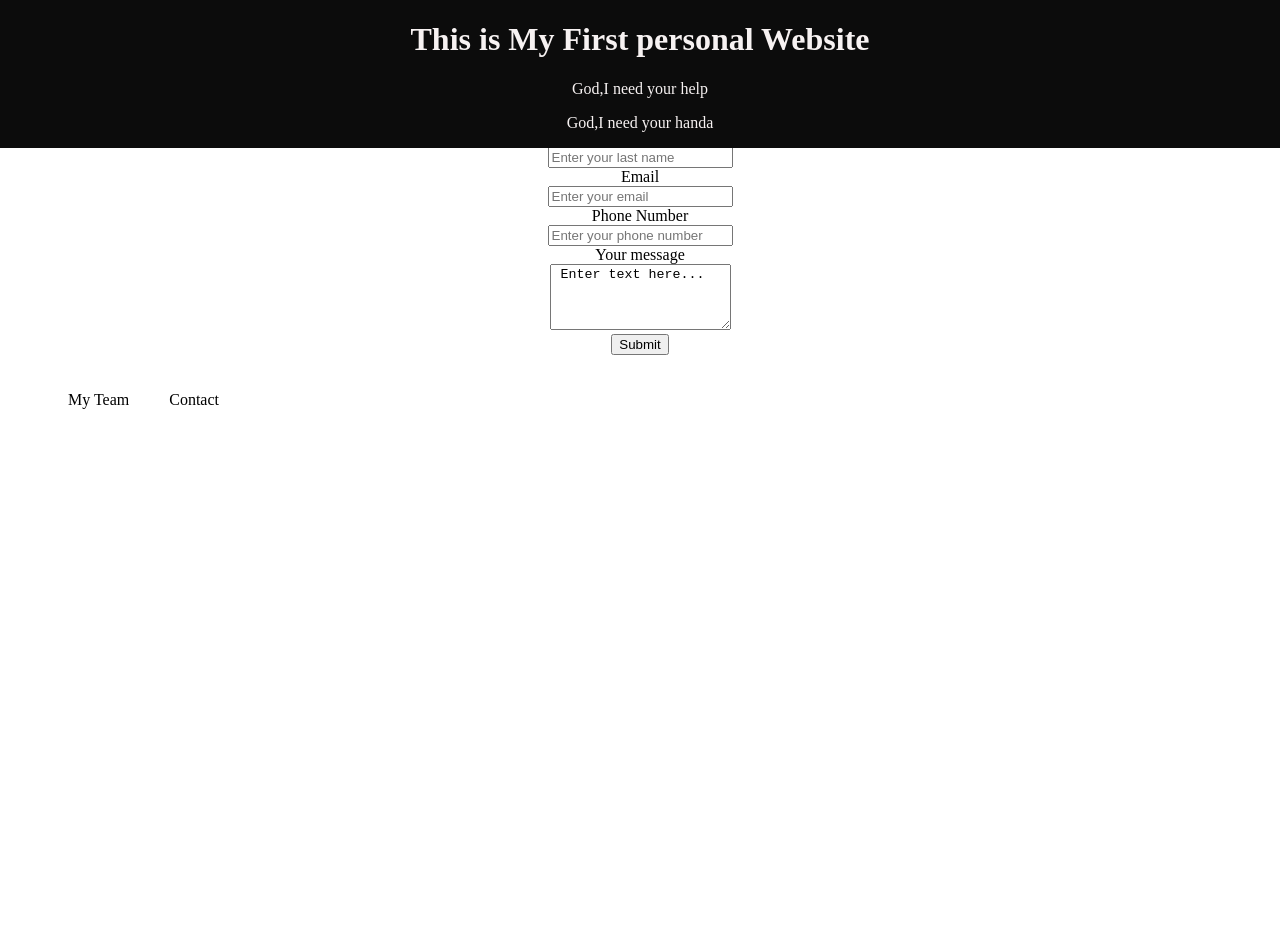
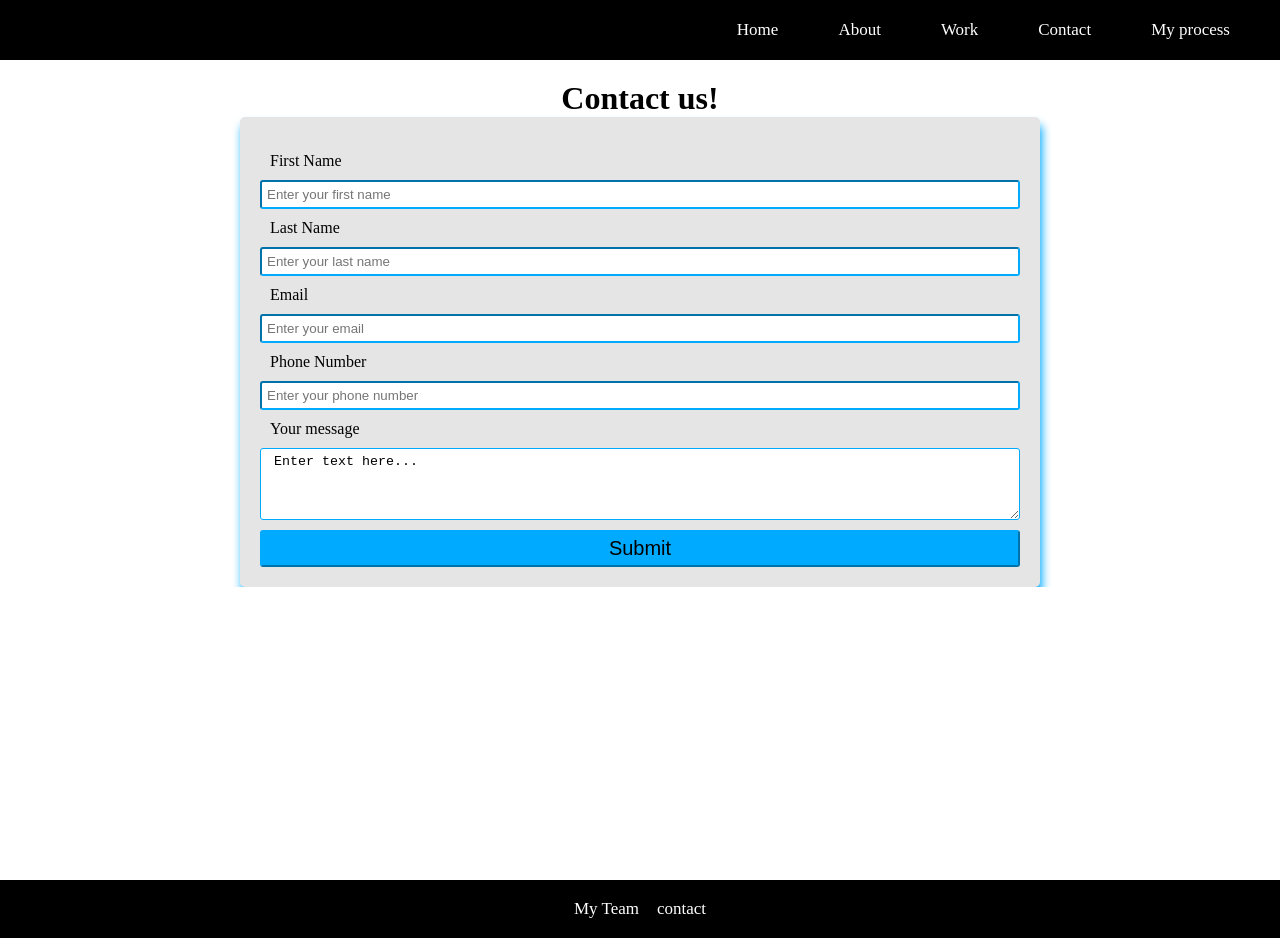
Before and after one commit to Mugema123/My-Brand-Mugema, a plain HTML site: page index.html in a window 1280 px wide. Before the commit the page ends 800 px from the top, so only its background shows below. Drawn offline with Linux system fonts and the light colour scheme.

Commit message:
'contact'

```diff
--- a/index.html
+++ b/index.html
@@ -5,98 +5,215 @@
     <meta http-equiv="X-UA-Compatible" content="IE=edge">
     <title>My Brand</title>
     <style >
-    form,button {
+    *{
+    		margin: 0px;
+    		padding: 0px;
+    	}
+
+    	*{
+  box-sizing:border-box;
+}
+
+
+    	html, body{
+    		height: 100%;
+    	}
+#container{
+	min-height: 100%;
+}
+#main-session{
+	overflow: auto;
+	margin-top: 80px;
 	text-align: center;
+
+}
+
+.nav {
+
+		background-color: black;
+		position: fixed;
+		top: 0;
+		left: 0;
+		right: 0;
+		padding: 20px;
+
+	}
+
+.nav-link ul {
+     float: right;
+	display: inline-flex;
+
+	list-style: none;
+}
+.nav-link a {
+
+	text-decoration: none;
+	margin: 10px;
+	color: white;
+	font-size: 17px;
+	padding: 20px;
+}
+
+.nav a:hover {
+  background: #ddd;
+  color: black;
+}
+
+form {
+	max-width:800px;
+    background-color:#E5E5E5;
+    margin:0 auto;
+	padding: 20px;
+	border-radius:5px;
+    box-shadow:2px 8px 10px  #00AAFF;
 }
 
 label {
+	display: block;
+	padding: 10px;
+}
+
+.control-form {
+
+	text-align: left;
+	margin-top:5px;
+}
+.control-form input, .control-form textarea ,.control-form button{
 
 	display: block;
+	width:100%;
+    padding:5px;
+    border-radius:3px;
+    border-color:#00AAFF;
+
+
 }
 
-ul {
-	display: flex;
-	flex: right;
-	list-style: none;
+.control-form button{
+	margin-top: 10px;
+	background-color: #00AAFF;
+	font-size: 20px;
 }
 
-li{
-	margin: 20px;
+
+#footer {
+	background-color: black;
+	color: white;
+	position: relative;
+
+	text-align: center;
+	clear: both;
 }
 
-    .head-title {
-                  color: rgb(247, 242, 242);
-                background-color: rgb(12, 12, 12);
-                text-align: center;
-                position: fixed;
-                left: 0;
-                top: 0;
-                right: 0;
+#footer ul {
+
+	display: inline-flex;
+	padding: 10px;
+	list-style: none;
+
 }
+
+#footer li{
+	margin: 9px;
+}
+
+#footer a{
+
+
+	text-decoration: none;
+		color: white;
+	font-size: 17px;
+
+}
+
+
+
     </style>
 </head>
 
 <body>
 
-<header>
+	<header class="nav">
+
 		<nav class="nav-link">
 
 			<ul>
-			<li>Home</li>
-			<li>About</li>
-			<li>Work</li>
-			<li>My process</li>
+				<li><a href="#">Home</a></li>
+				<li><a href="#">About</a></li>
+				<li><a href="#">Work</a></li>
+				<li><a href="#">Contact</a></li>
+				<li><a href="#">My process</a></li>
 			</ul>
 
 		</nav>
-    <div class="head-title">
-        <h1>
-            This is My First personal Website
-        </h1>
-        <p>God,I need your help</p>
-        <p>God,I need your handa</p>
+
+	</header>
+
+	<div id="container">
+
+		<div id="main-session">
+
+			<h1>Contact us!</h1>
+
+	<form >
+
+		<div class="control-form">
+			 <div>
+			<label>First Name</label>
+
+
+			<input type="tex" name="first name" placeholder="Enter your first name" required>
+			  </div>
+
+			  <div >
+			<label>Last Name</label>
+			<input type="tex" name="last name" placeholder="Enter your last name" required>
+			 </div>
+
+			  <div>
+			<label>Email</label>
+			<input type="tex" name="email" placeholder="Enter your email" required>
+			 </div>
+
+			 <div>
+			<label>Phone Number</label>
+			<input type="tex" name="last name" placeholder="Enter your phone number" required>
+			 </div>
+
+			 <div>
+			<label>Your message</label>
+			<textarea rows="4" cols="20" name="comment" > Enter text here...</textarea>
+			 </div>
+
+			<button type="submit"> Submit</button>
+
+
 
 	</div>
-</header>
-<main>
 
-	<form>
-		<label>First Name</label>
-		<input type="tex" name="first name" placeholder="Enter your first name" required>
+		</form>
 
 
-		<label>Last Name</label>
-		<input type="tex" name="last name" placeholder="Enter your last name" required>
-
-		<label>Email</label>
-		<input type="tex" name="email" placeholder="Enter your email" required>
-
-		<label>Phone Number</label>
-		<input type="tex" name="last name" placeholder="Enter your phone number" required>
 
 
-		<label>Your message</label>
-		<textarea rows="4" cols="20" name="comment" > Enter text here...</textarea>
+		</div>
+	</div>
 
-          <br>
-		<button type="submit"> Submit</button>
+	<footer id="footer">
+
+
+		<ul>
+
+			<li><a href="#">My Team</a></li>
+				<li><a href="#">contact</a></li>
+		</ul>
 
 
 
 
 
-	</form>
+	</footer>
 
-</main>
-
-<footer>
-	<ul>
-			<li>My Team</li>
-			<li>Contact</li>
-
-		</ul>
-
-</footer>
 
 
 
```
Lines whose indentation alone changed are shown as unchanged.
